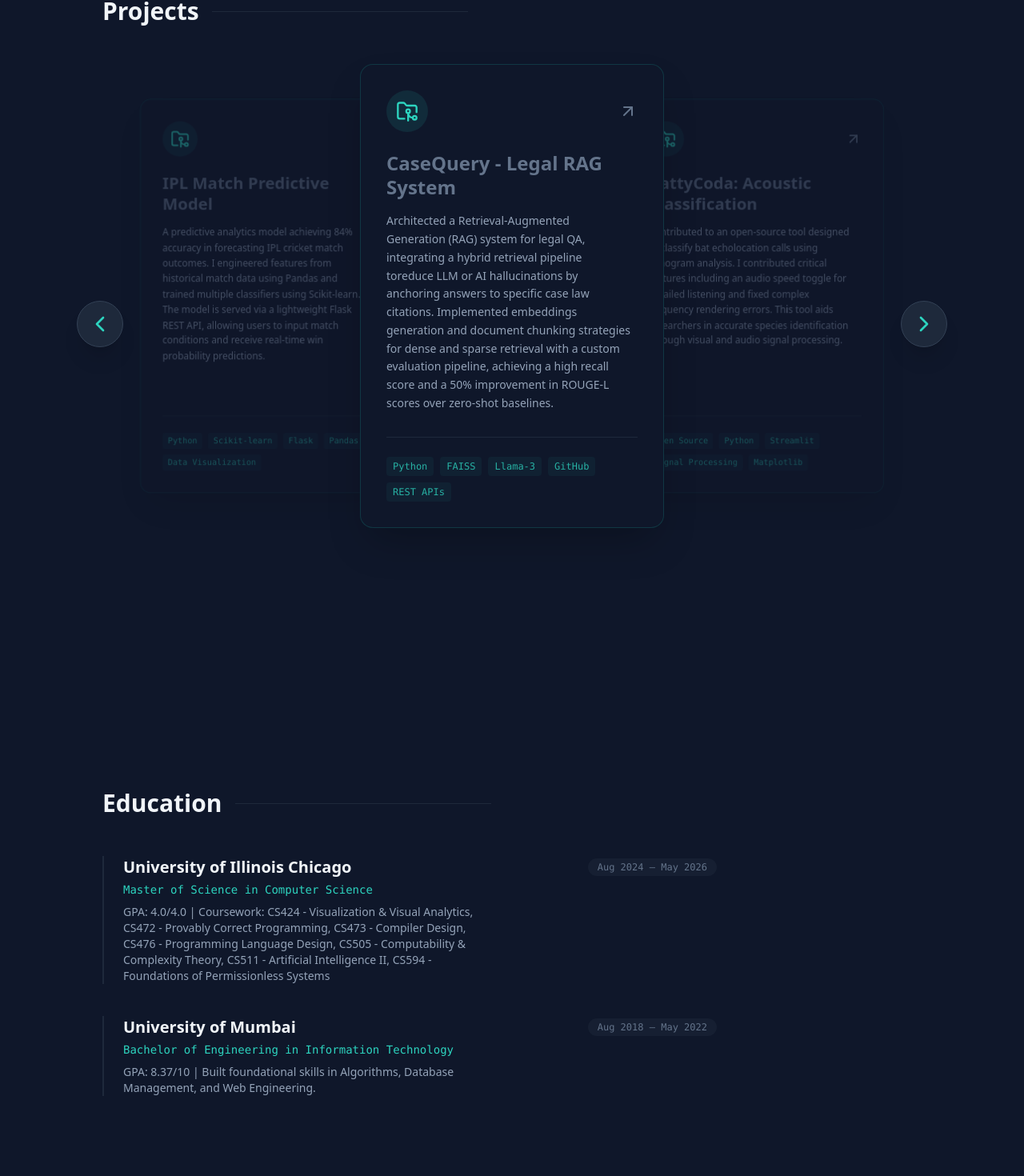
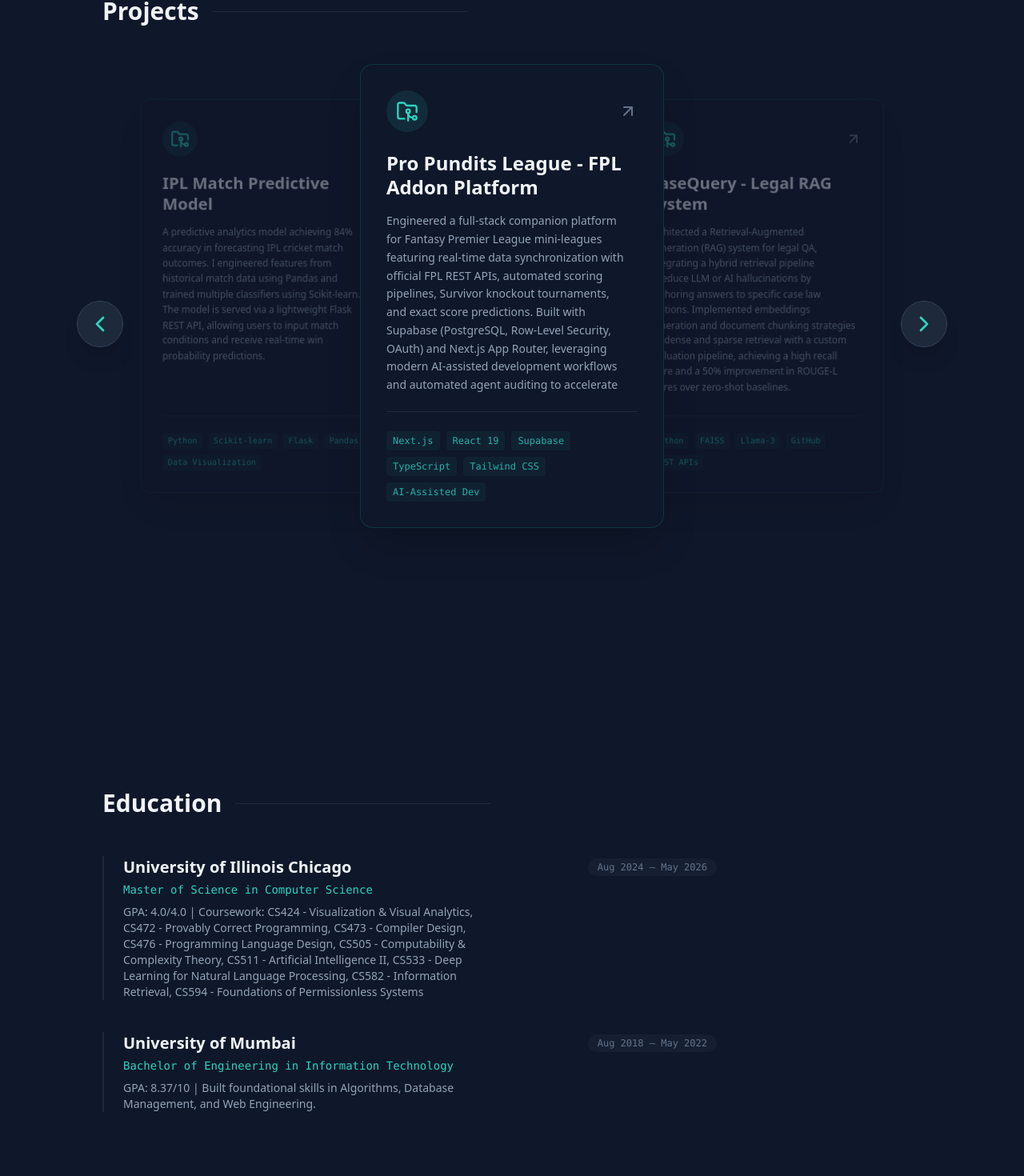
Before and after one commit to menonabhineet/portfolio, a Next.js app: page / in a window 1280 px wide. Shown: the part 2840-4310 px from the top of the page at 80% size. Built offline with nearby package versions, Linux system fonts and the light colour scheme.

Commit message:
add projects, coursework, and skills to portfolio

```diff
--- a/src/app/page.tsx
+++ b/src/app/page.tsx
@@ -337,16 +337,26 @@ export default function Page() {
                                         <div className="p-3 rounded-full bg-teal-400/10 text-teal-400">
                                             <FolderGit2 size={28} />
                                         </div>
-                                        <a href={project.link.href} target="_blank" className="text-slate-500 hover:text-teal-400 transition-colors">
-                                            <ArrowUpRight size={24} />
-                                        </a>
+                                        {project.link.href ? (
+                                            <a href={project.link.href} target="_blank" rel="noreferrer" className="text-slate-500 hover:text-teal-400 transition-colors">
+                                                <ArrowUpRight size={24} />
+                                            </a>
+                                        ) : (
+                                            <span className="text-xs font-mono text-teal-400/90 bg-teal-400/10 border border-teal-400/20 px-2.5 py-1 rounded-full">
+                                                {project.link.label || "Coursework"}
+                                            </span>
+                                        )}
                                     </div>
 
                                     {/* Content */}
                                     <h3 className="text-2xl font-bold text-slate-100 mb-4 leading-tight group-hover:text-teal-400 transition-colors">
-                                      <a href={project.link.href} target="_blank" className="text-slate-500 hover:text-teal-400 transition-colors">
-                                        {project.title}
-                                      </a>
+                                      {project.link.href ? (
+                                        <a href={project.link.href} target="_blank" rel="noreferrer" className="hover:text-teal-400 transition-colors">
+                                          {project.title}
+                                        </a>
+                                      ) : (
+                                        <span>{project.title}</span>
+                                      )}
                                     </h3>
 
                                     <div className="flex-grow overflow-y-auto pr-2 custom-scrollbar">
--- a/src/data/resume-data.ts
+++ b/src/data/resume-data.ts
@@ -31,7 +31,7 @@ export const resumeData = {
       degree: "Master of Science in Computer Science",
       start: "Aug 2024",
       end: "May 2026",
-      description: "GPA: 4.0/4.0 | Coursework: CS424 - Visualization & Visual Analytics, CS472 - Provably Correct Programming, CS473 - Compiler Design, CS476 - Programming Language Design, CS505 - Computability & Complexity Theory, CS511 - Artificial Intelligence II, CS594 - Foundations of Permissionless Systems",
+      description: "GPA: 4.0/4.0 | Coursework: CS424 - Visualization & Visual Analytics, CS472 - Provably Correct Programming, CS473 - Compiler Design, CS476 - Programming Language Design, CS505 - Computability & Complexity Theory, CS511 - Artificial Intelligence II, CS533 - Deep Learning for Natural Language Processing, CS582 - Information Retrieval, CS594 - Foundations of Permissionless Systems",
     },
     {
       school: "University of Mumbai",
@@ -84,12 +84,22 @@ export const resumeData = {
     },
   ],
   skills: {
-    languages: ["Python", "Java", "C++", "SQL", "JavaScript", "TypeScript", "C#"],
-    frameworks: ["Next.js", "React", "Flask", "ASP.NET", "Tailwind CSS", "Streamlit"],
-    dataTools: ["Snowflake", "Azure Data Factory", "AWS", "MySQL", "MongoDB", "Power BI", "Tableau"],
+    languages: ["C", "C++", "Python", "Java", "SQL", "JavaScript", "TypeScript", "C#"],
+    frameworks: ["Next.js", "React", "Zustand", "Flask", "ASP.NET", "Tailwind CSS", "Streamlit"],
+    dataTools: ["Snowflake", "Azure Data Factory", "Supabase", "PostgreSQL", "ChromaDB", "AWS", "MySQL", "MongoDB", "Power BI", "Tableau"],
     devTools: ["Docker", "Git", "Jira", "Linux", "Postman", "VS Code"],
   },
   projects: [
+    {
+      title: "Pro Pundits League - FPL Addon Platform",
+      techStack: ["Next.js", "React 19", "Supabase", "TypeScript", "Tailwind CSS", "AI-Assisted Dev"],
+      description:
+        "Engineered a full-stack companion platform for Fantasy Premier League mini-leagues featuring real-time data synchronization with official FPL REST APIs, automated scoring pipelines, Survivor knockout tournaments, and exact score predictions. Built with Supabase (PostgreSQL, Row-Level Security, OAuth) and Next.js App Router, leveraging modern AI-assisted development workflows and automated agent auditing to accelerate end-to-end delivery, harden state machines, and optimize server actions.",
+      link: {
+        label: "GitHub",
+        href: "https://github.com/menonabhineet/fpl-addon-app",
+      },
+    },
     {
       title: "CaseQuery - Legal RAG System",
       techStack: ["Python", "FAISS", "Llama-3", "GitHub", "REST APIs"],
@@ -101,6 +111,56 @@ export const resumeData = {
       },
     },
     {
+      title: "10-K Financial QA - Layout-Aware RAG",
+      techStack: ["Python", "ChromaDB", "DeepSeek", "Streamlit", "Sentence-Transformers", "pdfplumber"],
+      description:
+        "Architected a layout-aware Retrieval-Augmented Generation (RAG) assistant designed for zero-hallucination question-answering over dense, table-heavy SEC 10-K annual financial filings (Apple, NVIDIA, JPMorgan, etc.). Implemented spatial whitespace preservation via pdfplumber and character chunking to maintain balance sheet alignments, paired with ChromaDB vector search, dynamic intent routing, and strict metadata filtering. Validated via a 21-benchmark QA evaluation suite achieving a 90.5% accuracy rate across single-fact lookups, cross-company comparisons, and out-of-corpus queries.",
+      link: {
+        label: "GitHub",
+        href: "https://github.com/menonabhineet/10K-QA",
+      },
+    },
+    {
+      title: "MathSCV: Multi-Agent Reasoning Architecture",
+      techStack: ["Python", "DeepSeek", "Multi-Agent Systems", "Prompt Engineering", "LLM Evaluation", "Benchmarking"],
+      description:
+        "Engineered a multi-agent debate and verification framework (Solver-Critic-Verifier) with DeepSeek-V4-Flash to investigate mathematical reasoning and arithmetic slip correction. Developed a token-efficient Unified Evaluation Engine benchmarking SCV against 4 baselines (Single-Agent CoT, Self-Consistency Voting, Self-Refine, and Basic Debate) across GSM8K, SVAMP, and ASDiv datasets. Uncovered empirical dynamics of multi-agent interactions, quantifying 'Degeneration-of-Thought' failure modes and token-efficiency trade-offs.",
+      link: {
+        label: "GitHub",
+        href: "https://github.com/menonabhineet/mathSCV",
+      },
+    },
+    {
+      title: "Bluejay Compiler",
+      techStack: ["C", "Flex", "Bison", "MIPS Assembly", "AST & IR", "Compiler Design"],
+      description:
+        "Engineered a full-scale optimizing compiler in C for the statically typed Bluejay language, targeting MIPS assembly architecture (CS473 Coursework at UIC). Built lexical and syntactic analyzers with Flex and Bison, abstract syntax trees (AST), scoped symbol tables, and strict type checking. Implemented intermediate representation (IR) lowering with tree canonicalization, stack frame activation records, MIPS code generation, and optimization passes.",
+      link: {
+        label: "Academic / Coursework",
+        href: "",
+      },
+    },
+    {
+      title: "HVAC Field Estimate - On-Site Quoting Tool",
+      techStack: ["Next.js", "React 19", "Zustand", "Tailwind CSS", "Fuse.js", "Framer Motion", "PWA"],
+      description:
+        "Architected a mobile-first, offline-resilient Progressive Web App (PWA) for HVAC technicians to generate on-site service estimates and client quotes. Features a responsive split-screen stepper, persistent state management via Zustand and localStorage, typo-tolerant fuzzy search with Fuse.js, and camera-based barcode scanning (react-zxing). Engineered dedicated CSS print media styling to generate clean, professional PDF quotes natively on mobile devices.",
+      link: {
+        label: "GitHub",
+        href: "https://github.com/menonabhineet/hvac-field-estimate",
+      },
+    },
+    {
+      title: "NYC Restaurant Inspection Analytics & UMAP Explorer",
+      techStack: ["Python", "Vega-Lite", "UMAP", "Pandas", "Altair", "JavaScript", "GeoJSON"],
+      description:
+        "Engineered an interactive multi-view visual analytics platform for UIC CS424, analyzing 280,000+ NYC Department of Health restaurant inspections across 25,000+ establishments. Extracted high-dimensional feature vectors reduced via UMAP to project semantic violation clusters. Developed linked multi-view dashboards with Vega-Lite and Vanilla JS featuring global interval cluster brushing, point metadata inspection, seasonal infraction heatmaps, MODZCTA geospatial choropleth maps, and longitudinal trend lines.",
+      link: {
+        label: "GitHub",
+        href: "https://github.com/menonabhineet/NYC-restaurant-viz",
+      },
+    },
+    {
       title: "BattyCoda: Acoustic Classification",
       techStack: ["Open Source", "Python", "Streamlit", "Signal Processing", "Matplotlib"],
       description:
@@ -108,6 +168,16 @@ export const resumeData = {
       link: {
         label: "GitHub",
         href: "https://github.com/menonabhineet/BattyCoda",
+      },
+    },
+    {
+      title: "Word Add-in: Document Redaction Suite",
+      techStack: ["TypeScript", "Office.js", "Word JavaScript API", "Regex", "HTML5", "CSS3"],
+      description:
+        "Developed an enterprise-grade Microsoft Word Add-in using Office.js and TypeScript to automate document de-identification and compliance tagging. Built multi-pattern regex engines with Unicode and whitespace normalization to sanitize sensitive PII (Emails, Phones, SSNs, Credit Cards, Employee IDs, MRNs, Insurance IDs). Integrated programmatic Track Changes activation (WordApi 1.5+) for full auditability, dynamic section header injection ('CONFIDENTIAL DOCUMENT'), and run summary reporting.",
+      link: {
+        label: "GitHub",
+        href: "https://github.com/menonabhineet/Word-Addin-For-Document-Redaction",
       },
     },
     {
```
